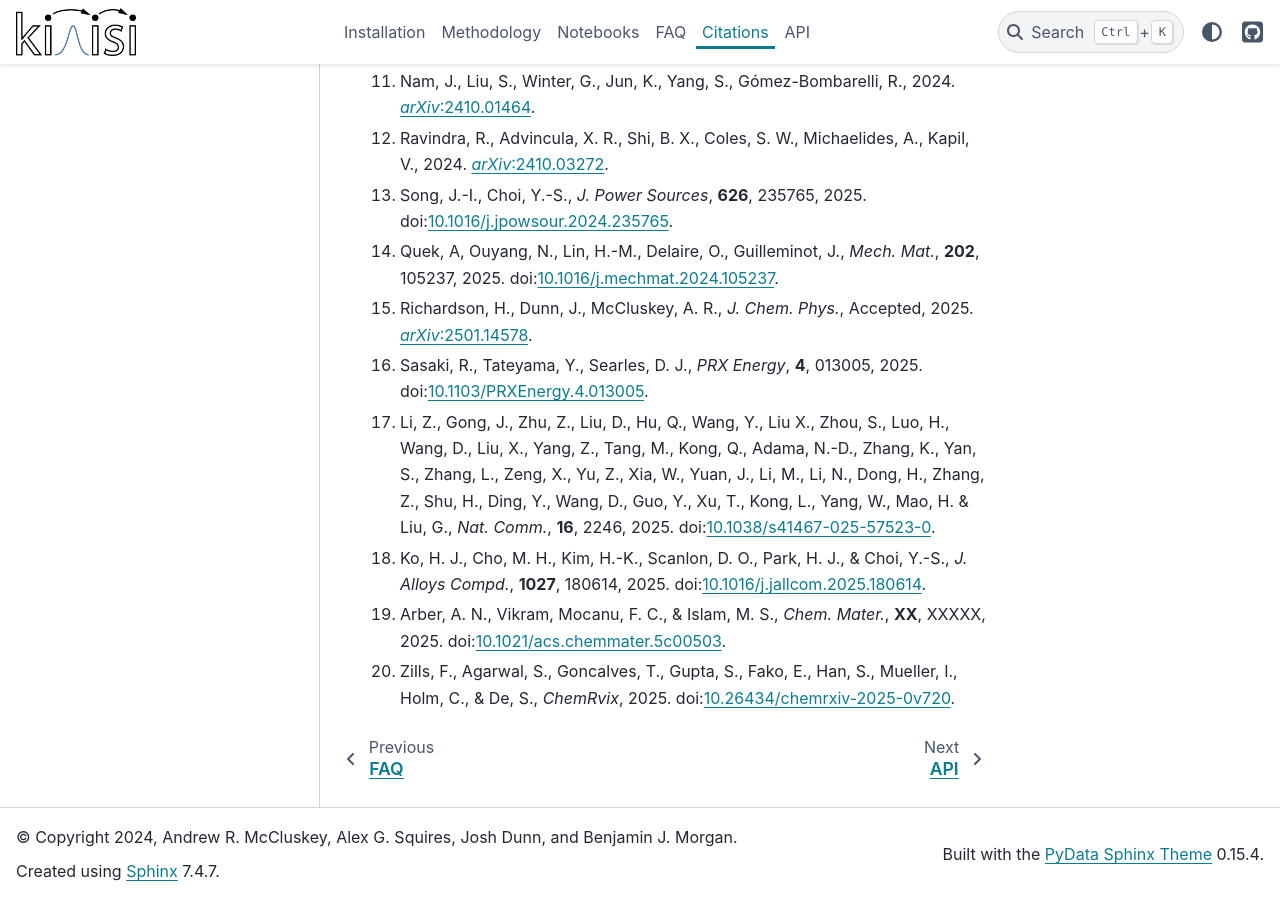
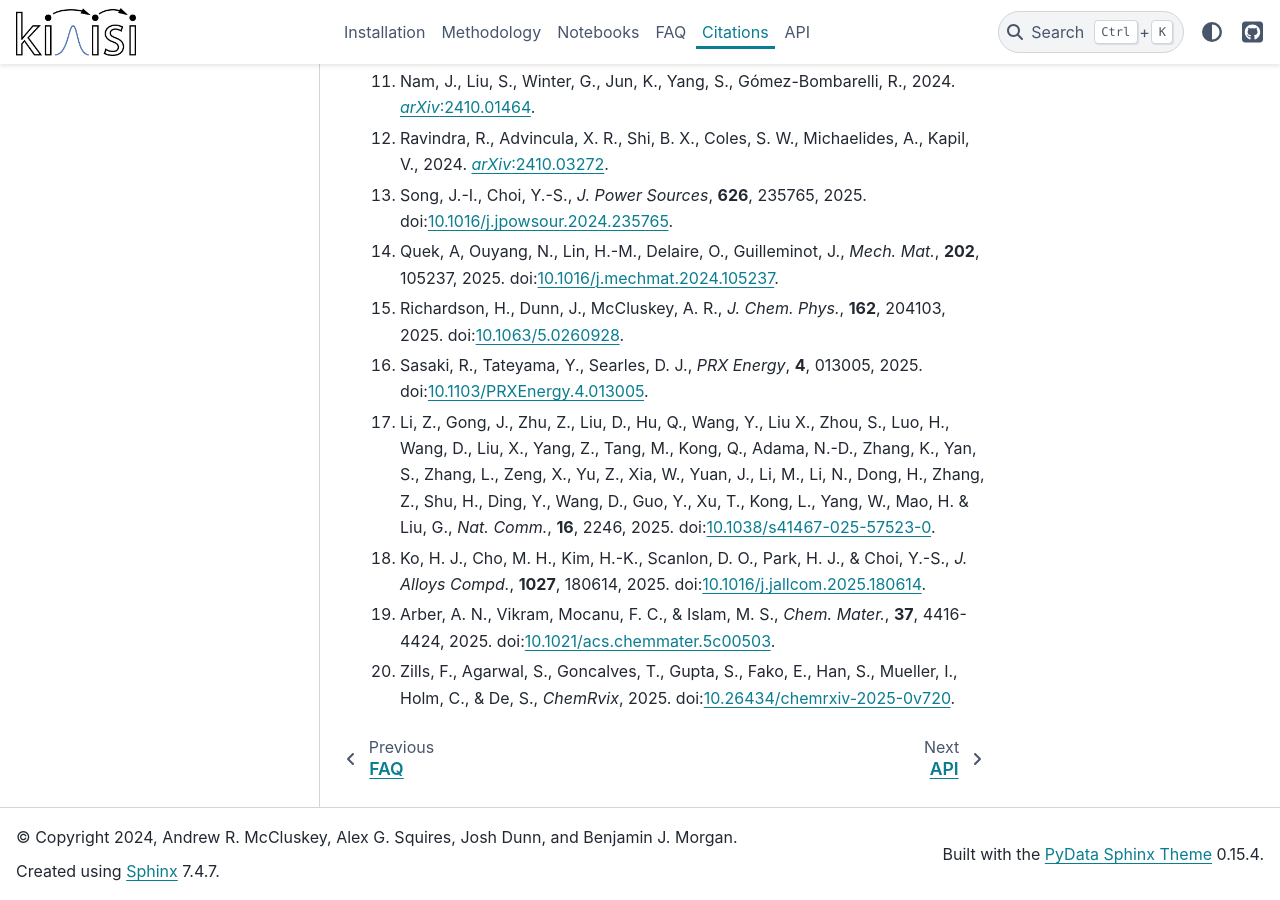
Before and after one commit to bjmorgan/kinisi, a Sphinx documentation site: the page built from docs/source/papers.md, in a window 1280 px wide and 900 px high, scrolled down 886 px. Built offline with Sphinx 7.4.7 and the PyData theme 0.15.4, drawn with Linux system fonts in a browser that asks for light colours.

Commit message:
Improvements

```diff
--- a/docs/source/papers.md
+++ b/docs/source/papers.md
@@ -16,9 +16,9 @@ Here we will try and list publications that have used `kinisi` (if you would lik
 12. Ravindra, R., Advincula, X. R., Shi, B. X., Coles, S. W., Michaelides, A., Kapil, V., 2024. [*arXiv*:2410.03272](https://arxiv.org/abs/2410.03272).
 13. Song, J.-I., Choi, Y.-S., *J. Power Sources*, **626**, 235765, 2025. doi:[10.1016/j.jpowsour.2024.235765](https://doi.org/10.1016/j.jpowsour.2024.235765).
 14. Quek, A, Ouyang, N., Lin, H.-M., Delaire, O., Guilleminot, J., *Mech. Mat.*, **202**, 105237, 2025. doi:[10.1016/j.mechmat.2024.105237](https://doi.org/10.1016/j.mechmat.2024.105237).
-15. Richardson, H., Dunn, J., McCluskey, A. R., *J. Chem. Phys.*, Accepted, 2025. [*arXiv*:2501.14578](https://arxiv.org/abs/2501.14578).
+15. Richardson, H., Dunn, J., McCluskey, A. R., *J. Chem. Phys.*, **162**, 204103, 2025. doi:[10.1063/5.0260928](https://doi.org/10.1063/5.0260928).
 16. Sasaki, R., Tateyama, Y., Searles, D. J., *PRX Energy*, **4**, 013005, 2025. doi:[10.1103/PRXEnergy.4.013005](https://doi.org/10.1103/PRXEnergy.4.013005).
 17. Li, Z., Gong, J., Zhu, Z., Liu, D., Hu, Q., Wang, Y., Liu X., Zhou, S., Luo, H., Wang, D., Liu, X., Yang, Z., Tang, M., Kong, Q., Adama, N.-D., Zhang, K., Yan, S., Zhang, L., Zeng, X., Yu, Z., Xia, W., Yuan, J., Li, M., Li, N., Dong, H., Zhang, Z., Shu, H., Ding, Y., Wang, D., Guo, Y., Xu, T., Kong, L., Yang, W., Mao, H. & Liu, G., *Nat. Comm.*, **16**, 2246, 2025. doi:[10.1038/s41467-025-57523-0](https://doi.org/10.1038/s41467-025-57523-0).
 18. Ko, H. J., Cho, M. H., Kim, H.-K., Scanlon, D. O., Park, H. J., & Choi, Y.-S., *J. Alloys Compd.*, **1027**, 180614, 2025. doi:[10.1016/j.jallcom.2025.180614](https://doi.org/10.1016/j.jallcom.2025.180614).
-19. Arber, A. N., Vikram, Mocanu, F. C., & Islam, M. S., *Chem. Mater.*, **XX**, XXXXX, 2025. doi:[10.1021/acs.chemmater.5c00503](https://doi.org/10.1021/acs.chemmater.5c00503).
+19. Arber, A. N., Vikram, Mocanu, F. C., & Islam, M. S., *Chem. Mater.*, **37**, 4416-4424, 2025. doi:[10.1021/acs.chemmater.5c00503](https://doi.org/10.1021/acs.chemmater.5c00503).
 20. Zills, F., Agarwal, S., Goncalves, T., Gupta, S., Fako, E., Han, S., Mueller, I., Holm, C., & De, S., *ChemRvix*, 2025. doi:[10.26434/chemrxiv-2025-0v720](https://doi.org/10.26434/chemrxiv-2025-0v720).
```
